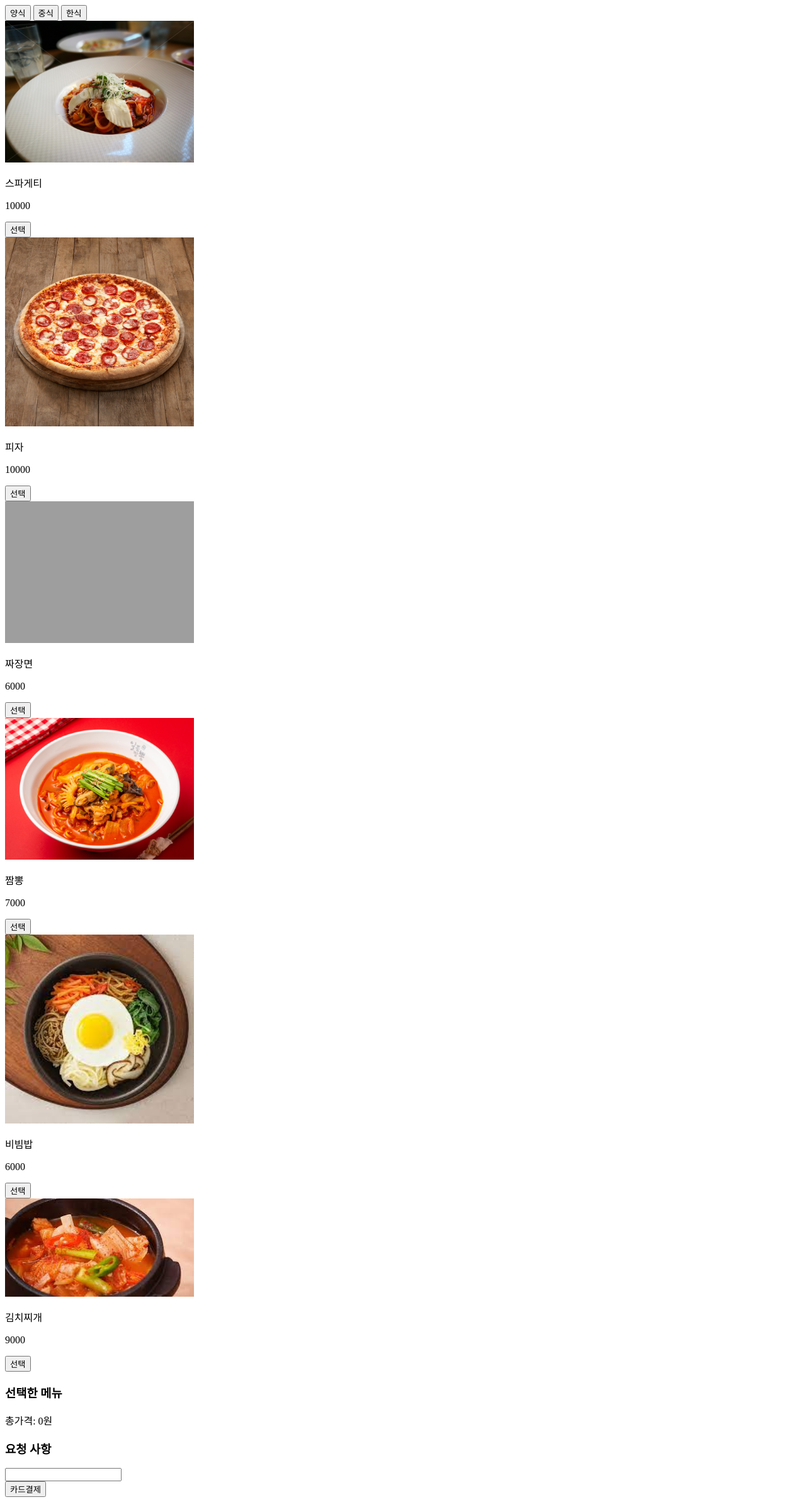
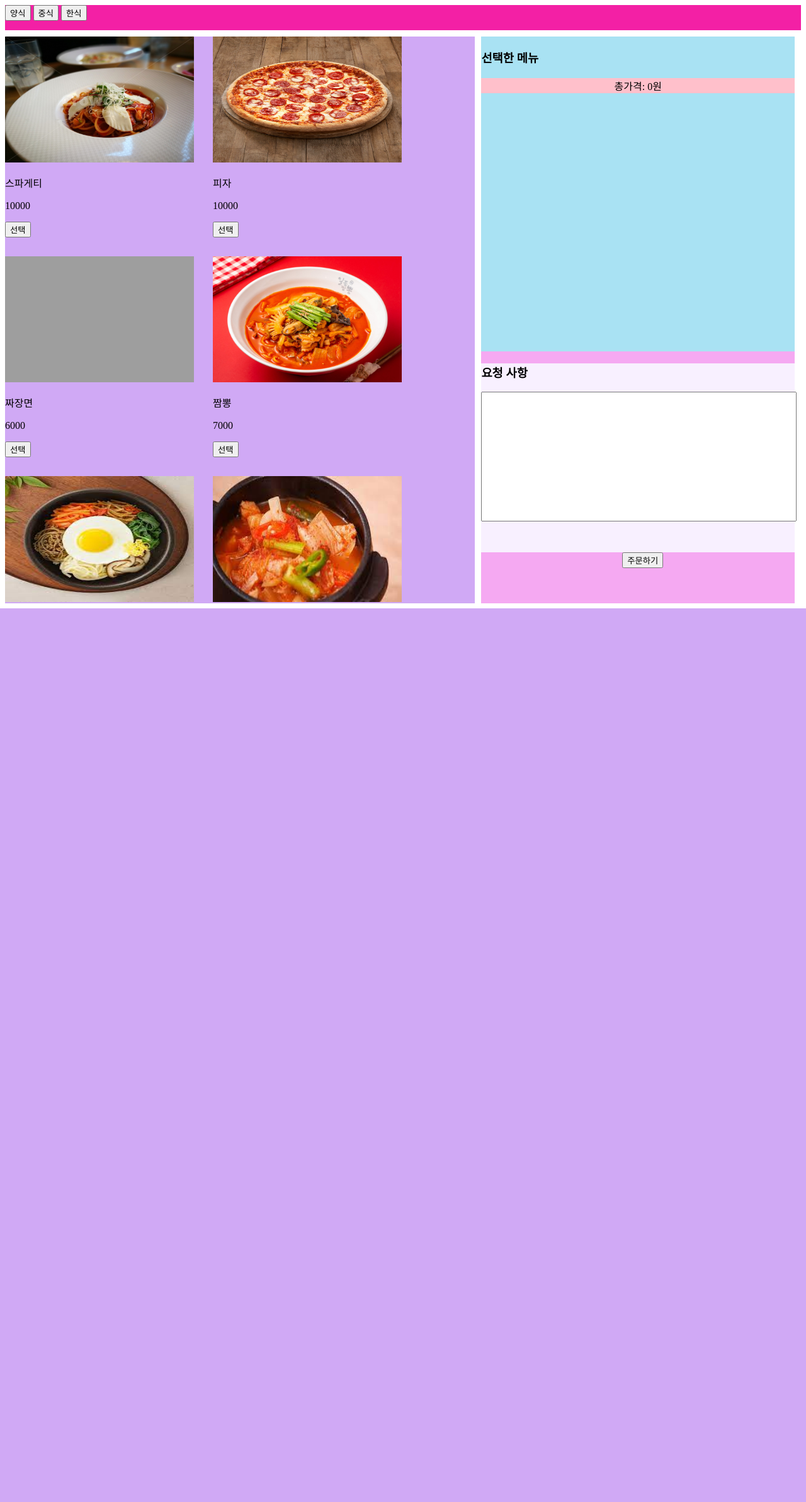
Before and after one commit to SeungHoonJeon/Capstone-design-Kiosk, a Flask app: page /kiosk in a window 1280 px wide. Shown: the whole page at 63% size. After the commit the page ends 966 px from the top, so only its background shows below. Run offline with Flask 3, Linux system fonts and the light colour scheme; grey boxes are pictures that could not be loaded.

Commit message:
four commite

```diff
--- /dev/null
+++ b/delete.py
@@ -0,0 +1,6 @@
+import sqlite3
+
+conn = sqlite3.connect("user_test1.db", isolation_level=None)
+c = conn.cursor()
+
+c.execute("delete from table2")
--- a/server.py
+++ b/server.py
@@ -1,5 +1,5 @@
-from flask import Flask, render_template, request, redirect, url_for, session, flash
-import sqlite3, os
+from flask import Flask, render_template, request, redirect, url_for, session, flash, jsonify, render_template_string
+import sqlite3, os, json
 from datetime import datetime
 
 app = Flask(__name__)
@@ -95,6 +95,59 @@ def kiosk():
     print(rows)
     return render_template("./kiosk_client.html", rows=rows)
 
+@app.route("/kiosk/order", methods=['POST'])
+def order():
+    data = request.get_json()
+    print(data)
+    s = []
+    for item in data:
+        if 'name' in item and 'quantity' in item:
+            s.append(item['name'])
+            s.append(item['quantity'])
+        if 'inputrequest' in item and 'totalPrice' in item:
+            s.append(item['totalPrice'])
+            s.append(item['inputrequest'])
+    print(s)
+    food_total_string = ' '.join([f'{s[i]}x{s[i+1]}' for i in range(0, len(s[0:-2]), 2)])
+    totalPrice = s[len(s)-2]
+    inputrequest = s[len(s)-1]
+    data_to_dict = {
+        "food_total_string" : food_total_string,
+        "totalPrice" : totalPrice,
+        "inputrequest" : inputrequest
+    }
+    return jsonify(data_to_dict)
+
+def complte_order(data):
+    now = datetime.now()
+    print(data)
+    for i in data:
+        order_food = i['food_total_string']
+        order_request = i['inputrequest']
+        order_totalprice = i['totalPrice']
+    ip_address = request.remote_addr
+    try:
+        cursor.execute(f"insert into table2(order_food, inquery, total, order_pc, date) values('{order_food}','{order_request}','{order_totalprice}','{ip_address}','{now.strftime('%Y-%m-%d %H:%M:%S')}')")
+        return 1
+    except Exception as e:
+        print("에러 발생:", e)
+        return 0
+
+
+@app.route("/kiosk/payment", methods=['POST'])
+def payment():
+    data = request.get_json()
+    result = complte_order(data)
+    #html = """
+    #    {{ 7*7 }}
+    #"""
+    if result == 1:
+        #return render_template_string(html)
+        return "주문완료"
+    else:
+        return "주문실패"
+
+
 #처음 페이지
 @app.route("/", methods=['GET','POST'])
 def hello(username=None, rows=None):
--- /dev/null
+++ b/static/css/kiosk_client.css
@@ -0,0 +1,136 @@
+#menu-container{
+    width: 100%;
+    height: 40px;
+    justify-content: space-between;
+    background-color: #f320a5;
+  }
+  .cetegory-btn{
+    width: auto;
+    height: auto;
+    padding: 0px;
+    justify-content: space-between;
+    margin: 5px 0px 0px 10px;
+    background-color: #d0a9f5;
+  }
+  .menu-items{
+    margin: 10px 10px 0px 0px;
+    width: 60%;
+    height:900px;
+    display: flex;
+    flex-wrap: wrap;
+    justify-content: flex-start; /* 가로 방향 중앙 정렬 */
+    gap:30px;
+    overflow: scroll;
+    background-color: #d0a9f5;
+  }
+  .side{
+    margin: 10px 10px 0px 0px;
+    width: 40%;
+    height:900px;
+    background-color: #f5a9f2;
+  }
+  .main{
+    display: flex;
+    justify-content: space-around;
+  }
+  .menu-item western, .menu-item chinese, .menu-item korean{
+    display: inline-block;
+  }
+  .cart{
+    height: 500px;
+    width: 100%;
+    justify-content: flex-start;
+    overflow: scroll;
+    background-color: #A9E2F3;
+  }
+  #cart-items{
+    align-items: center;
+    margin: 20px 0px;
+    width:auto;
+    list-style: none;
+    background-color: #f5a9f2;
+  }
+  li{
+    margin: 20px 0px;
+  }
+  #total-price{
+    text-align: center;
+    background-color: pink;
+  }
+  .Request{
+    height: 300px;
+    width: 100%;
+    background-color: #f8f0ff;
+  }
+  #request{
+    height: 200px;
+    width: 99%;
+  }
+  #credit{
+    margin-left: 45%;
+  }
+  #modal.modal-overlay {
+    width: 100%;
+    height: 100%;
+    position: absolute;
+    left: 0;
+    top: 0;
+    display: flex;
+    flex-direction: column;
+    align-items: center;
+    justify-content: center;
+    background: rgba(255, 255, 255, 0.25);
+    box-shadow: 0 8px 32px 0 rgba(31, 38, 135, 0.37);
+    backdrop-filter: blur(1.5px);
+    -webkit-backdrop-filter: blur(1.5px);
+    border-radius: 10px;
+    border: 1px solid rgba(255, 255, 255, 0.18);
+}
+#modal .modal-window {
+    background: rgba( 69, 139, 197, 0.70 );
+    box-shadow: 0 8px 32px 0 rgba( 31, 38, 135, 0.37 );
+    backdrop-filter: blur( 13.5px );
+    -webkit-backdrop-filter: blur( 13.5px );
+    border-radius: 10px;
+    border: 1px solid rgba( 255, 255, 255, 0.18 );
+    width: 400px;
+    height: 500px;
+    position: relative;
+    top: -100px;
+    padding: 10px;
+}
+#modal .title {
+    padding-left: 10px;
+    display: inline;
+    text-shadow: 1px 1px 2px gray;
+    color: white;
+
+}
+#modal .title h2 {
+    display: inline;
+}
+#modal .close-area {
+    display: inline;
+    float: right;
+    padding-right: 10px;
+    cursor: pointer;
+    text-shadow: 1px 1px 2px gray;
+    color: white;
+}
+#modal .content {
+    margin-top: 20px;
+    padding: 0px 10px;
+    text-shadow: 1px 1px 2px gray;
+    color: white;
+}
+#popup {
+    width: 50%;
+    height: 40%;
+    position: fixed;
+    top: 50%;
+    left: 50%;
+    transform: translate(-50%, -50%);
+    background-color: #ffffff;
+    border: 1px solid #cccccc;
+    padding: 20px;
+  }
--- a/templates/kiosk_client.html
+++ b/templates/kiosk_client.html
@@ -3,49 +3,30 @@
 <head>
   <meta charset="utf-8">
   <meta name="viewport" content="width=device-width">
-
+  <link href="{{ url_for('static', filename='css/kiosk_client.css') }}" rel="stylesheet">
 </head>
 <body>
   <header>
     <div id="menu-container">
-      <button class="category-btn" data-category="western">양식</button>
-      <button class="category-btn" data-category="chinese">중식</button>
-      <button class="category-btn" data-category="korean">한식</button>
+      <button class="category-btn" data-category="양식">양식</button>
+      <button class="category-btn" data-category="중식">중식</button>
+      <button class="category-btn" data-category="한식">한식</button>
     </div>
   </header>
-  <main>
+  <main class="main">
     <div class="menu-items">
     <!-- 양식 -->
     {% for i in range(rows | length) %}
-      {% if rows[i][3] == '양식' %}
-      <div class="menu-item western">
-        <img src="{{ rows[i][5] }}" width="300">
+      <div class="menu-item {{ rows[i][3] }}">
+        <img src="{{ rows[i][5] }}" width="300" height="200">
         <p class="menu-item-name">{{ rows[i][1] }}</p>
         <p class="menu-item-price">{{ rows[i][2] }}</p>
         <button class="menu-item-btn" onclick="addToCart('{{ rows[i][1]|safe }}', '{{ rows[i][2]|safe }}')">선택</button>
       </div>
-
-      <!-- 중식 -->
-      {% elif rows[i][3] == '중식' %}
-      <div class="menu-item chinese">
-        <img src="{{ rows[i][5] }}" width="300">
-        <p class="menu-item-name">{{ rows[i][1] }}</p>
-        <p class="menu-item-price">{{ rows[i][2] }}</p>
-        <button class="menu-item-btn" onclick="addToCart('{{ rows[i][1]|safe }}', '{{ rows[i][2]|safe }}')">선택</button>
+    {% endfor %}
     </div>
-
-    <!-- 한식 -->
-      {% elif rows[i][3] == '한식' %}
-      <div class="menu-item korean">
-        <img src="{{ rows[i][5] }}" width="300">
-        <p class="menu-item-name">{{ rows[i][1] }}</p>
-        <p class="menu-item-price">{{ rows[i][2] }}</p>
-        <button class="menu-item-btn" onclick="addToCart('{{ rows[i][1]|safe }}', '{{ rows[i][2]|safe }}')">선택</button>
-      </div>
-    </div>
-      {% endif %}
-    {% endfor %}
     <!-- 선택한 메뉴 -->
+    <aside class="side">
       <div class="cart">
         <h3>선택한 메뉴</h3>
         <ul id="cart-items"></ul>
@@ -53,13 +34,24 @@
           <div class=""></div>
         </div>
       </div>
-    <div>
+      <div class="Request">
         <h3>요청 사항</h3>
-      <input type="text" id="request"></input>
+        <input type="text" id="request">
+      </div>
+      <div id="popup" style="display: none;">
+          <div>주문 음식</div>
+          <div id="result_order"></div>
+          <div>총 금액</div>
+          <div id="result_price"></div>
+          <div>요청 사항</div>
+          <div id="result_request"></div>
+          <button id="close-btn" onclick="payPopup()">결제</button>
+          <button id="close-btn" onclick="closePopup()">취소</button>
       </div>
       <div>
-      <button type="buutton" onclick="placeOrder()">카드결제</button>
+        <button type="buutton" id="credit" onclick="placeOrder()">주문하기</button>
       </div>
+    </aside>
   </main>
   <script src="{{ url_for('static', filename='js/script.js') }}"></script>
 </body>
```
Also changed, not shown: static/js/script.js (+61 -1 lines), user_test1.db. Lines whose indentation alone changed are shown as unchanged.
